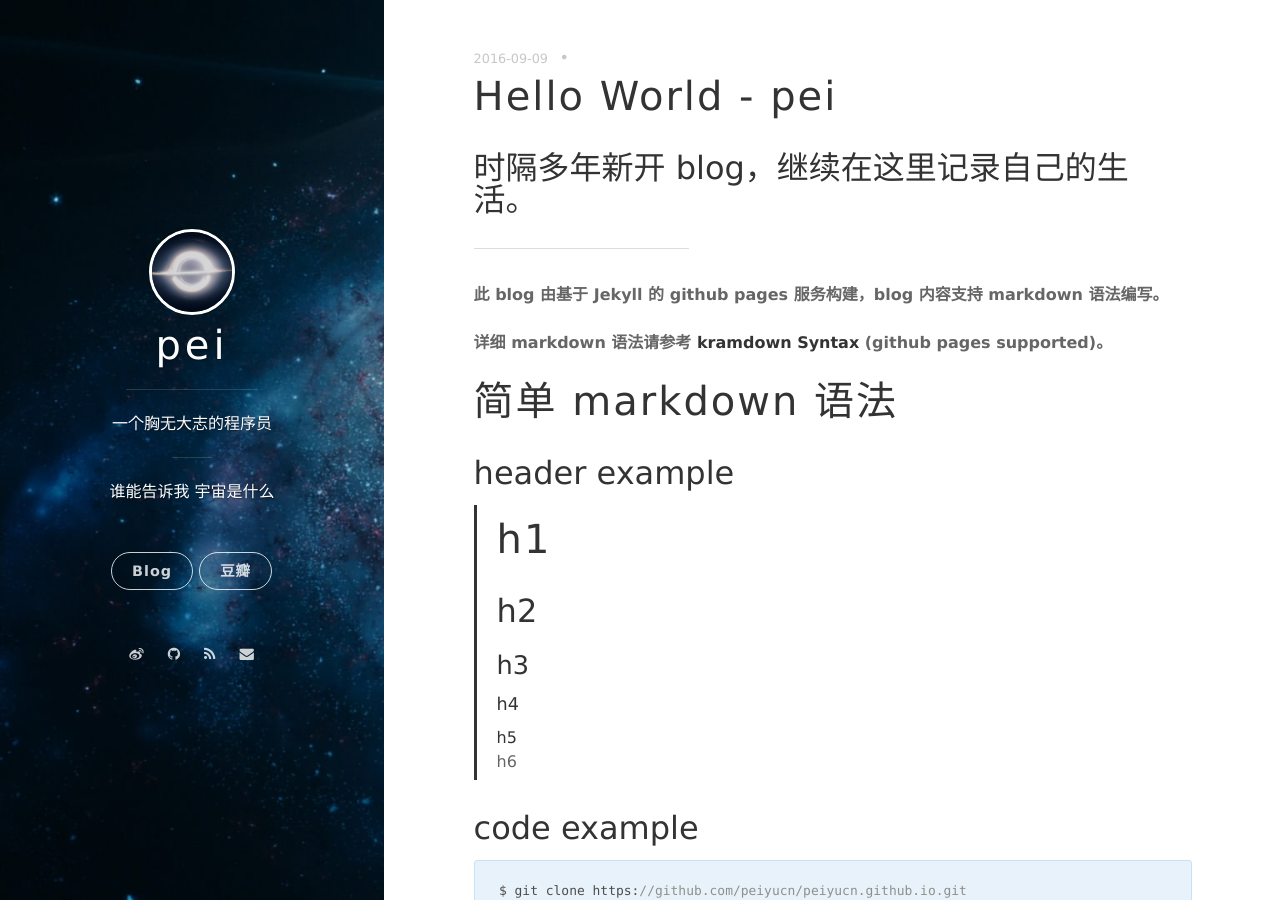
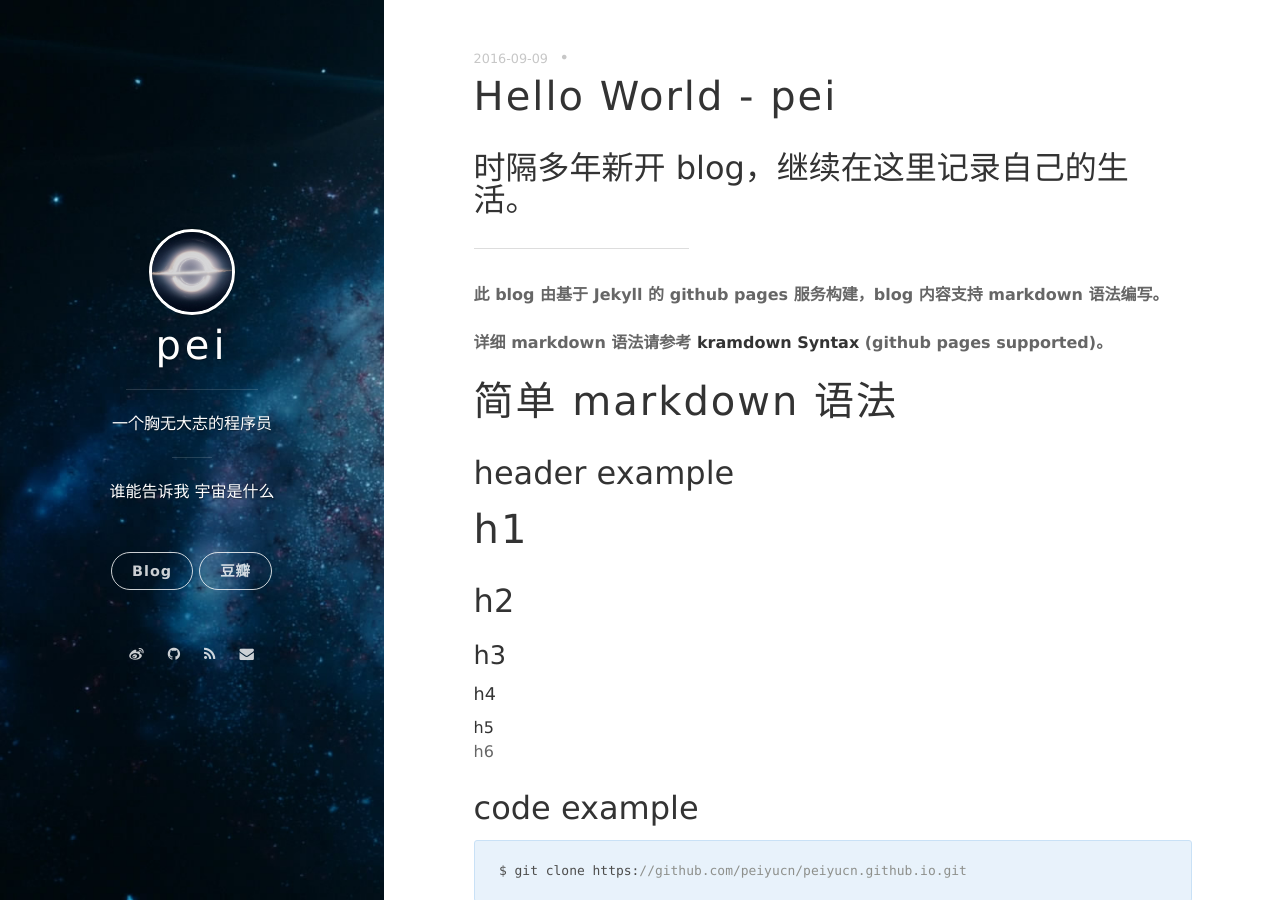
Before and after one commit to peiyucn/peiyucn.github.io, a Jekyll site: the page built from _posts/2016-09-09-hello-world-pei.md, in a window 1280 px wide and 900 px high. Built offline with Jekyll 4.4.1, drawn with Linux system fonts in a browser that asks for light colours; nearby versions of some CDN libraries; comment, search, counter and statistics services are not loaded.

Commit message:
update blog

````diff
--- a/_posts/2016-09-09-hello-world-pei.md
+++ b/_posts/2016-09-09-hello-world-pei.md
@@ -14,12 +14,12 @@ date: 2016-09-09 21:56:00.000000000 +08:00
 # 简单 markdown 语法
 
 ## header example
-># h1
->## h2
->### h3
->#### h4
->##### h5
->###### h6
+# h1
+## h2
+### h3
+#### h4
+##### h5
+###### h6
 
 ## code example
 ``` code
````
